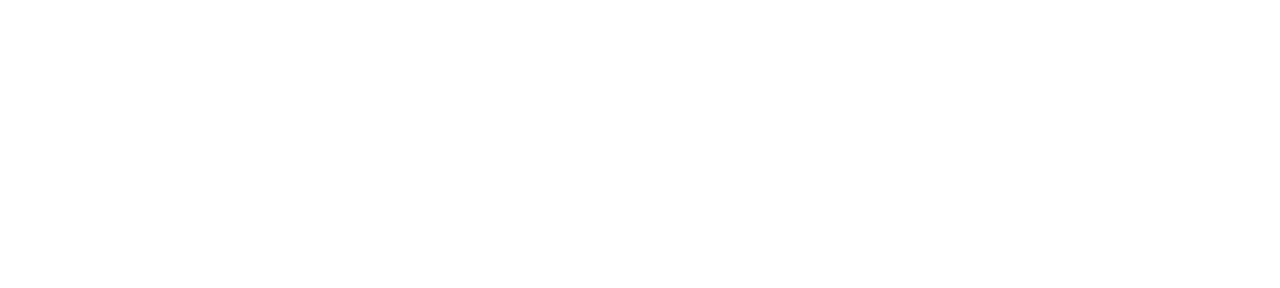
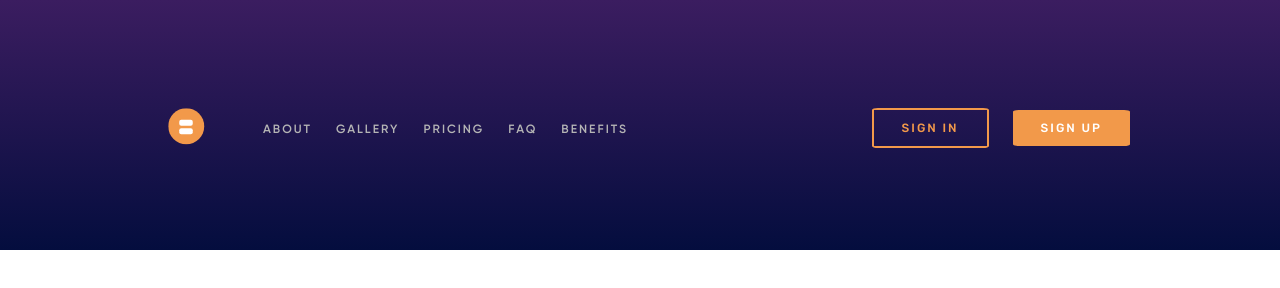
Before and after one commit to GrigoryMem/DC-Company, a plain HTML site: page index.html in a window 1280 px wide. Drawn offline with Linux system fonts and the light colour scheme.

Commit message:
1.header

```diff
--- a/assets/styles/styles.css
+++ b/assets/styles/styles.css
@@ -1,8 +1,42 @@
 body{
     margin: 0;
+    font-family:Gilroy,sans-serif;
+    font-size: 15px;
+    line-height: 1.6;
+    color:#B5B5B5;
+    font-size:14px;
+
+
+
+}
+
+*,
+*:before,
+*:after{
+box-sizing: border-box;
+}
+
+h1,h2,h3,h4,h5,h6{
+    margin:0;
+}
+
+button {
+    padding: 0;
+    border: none;
+    font: inherit;
+    color: inherit;
+    background-color: transparent;
 }
 
 
+.container{
+    width: 100%;
+    max-width: 1440px;
+    padding:0 150px;
+    margin:0 auto;
+
+
+}
 
 .text{
     font-family:Gilroy;
@@ -10,9 +44,156 @@ body{
 }
 
 
+/*  Header  */
+
+
+.header{
+    position: absolute;
+    top:0;
+    left: 0;
+    right: 0;
+    z-index: 1000;
+    width: 100%;
+    padding-top: 90px;
+    padding-bottom:144px;
+
+}
+
+
+
+
+.header__inner{
+    display:flex;
+    position: relative;
+    align-items: center;
+
+    justify-content: space-between;
+}
+
+.header__left{
+    display: flex;
+    align-items: center;
+
+
+
+
+}
+
+
+
+.header__logo{
+    cursor: pointer;
+
+
+}
+
+
+.nav{
+  margin-left:40px;
+}
+
+
+
+.header__svg{
+
+   background-color:transparent;
+    transform: scale(0.5);
+}
+
+.header__btn{
+
+    line-height: 20px;
+    font-size:12px;
+    font-weight: 500;
+    text-transform: uppercase;
+    font-family: 'Rubik', sans-serif;
+    letter-spacing: 2px;
+    border-radius: 5%;
+    padding: 8px 28px;
+    transition: background-color .2s linear;
+    transition: color .2s linear;
+
+}
+
+.sign__up{
+    color:#fff;
+    background-color:#F2994A ;
+    transition: background-color .2s ease-out;
+    transition: color .2s ease-out;
+}
+
+
+
+.sign__in{
+    color:#F2994A;
+    background-color:transparent;
+    border:2px solid #F2994A;
+    margin-right: 20px;
+    transition: background-color .2s ease-out;
+    transition: color .2s ease-out;
+}
+
+
+
+
+.sign__in:hover,.sign__up:hover{
+    background-color:#fff;
+   color:#F2994A;
+   border:none;
+   transition: background-color .4s ease;
+    transition: color .4s ease;
+}
+
+/*  Nav header  */
+
+
+.nav__link{
+    color:#B5B5B5;
+    font-weight: 700;
+    font-family:Gilroy,sans-serif;
+    font-size: 12px;
+    text-transform: uppercase;
+    text-decoration: none;
+    margin-right: 20px;
+    transition: color .9s ease-out;
+    letter-spacing: 2px;
+}
+
+.nav__link:hover{
+    color:yellow;
+
+}
+
+
+
+
+
+
+
+
+
+
+
+
+
+/*  Intro  */
+
+
+.intro{
+
+    position: relative;
+    background-color:#040D3E;
+    background:linear-gradient(to bottom, #3B1D60,#040D3E);
+    padding-top:250px;
+}
+
+
+
+
+
 
 /* font-family: 'Inter', sans-serif;
 font-family: 'Montserrat', sans-serif;
 font-family: 'Open Sans', sans-serif;
 font-family: 'Rubik', sans-serif;
-font-family:Gilroy;*/
+font-family:Gilroy,sans-serif;*/
--- a/index.html
+++ b/index.html
@@ -15,9 +15,47 @@
 
     <header class="header">
         <div class="container">
+            <div class="header__inner">
+                <div class="header__left">
+                    <div class="header__logo">
+                        <svg class="header__svg" width="73" height="73">
+                            <circle r="36" cx="36" cy="36"
+                              fill=#F2994A stroke="" stroke-width="5"
+                            />
+                             <rect x="22" y="23" width="27" height="12" rx="4"
+                              fill=#ffffff stroke="" stroke-width=""
+                            />
+                            <rect x="22" y="40" width="27" height="12" rx="4"
+                              fill=#ffffff stroke="" stroke-width=""
+                            />
+                            </svg>
+                        </div>
+                          <nav class="nav">
+                              <a href="#" class="nav__link">About</a>
+                              <a href="#" class="nav__link">Gallery</a>
+                              <a href="#" class="nav__link">Pricing</a>
+                              <a href="#" class="nav__link">Faq</a>
+                              <a href="#" class="nav__link">Benefits</a>
+
+                          </nav>
+                </div>
+                <div class="header__right">
+                    <button class="header__btn sign__in">Sign in</button>
+                    <button class="header__btn sign__up">Sign up</button>
+                </div>
+
+
+
+            </div>
+        </div>
+    </header>
+    <div class="page">
+        <div class="intro">
 
         </div>
-    </header>
+
+
+    </div>
 
 </body>
 </html>
```
Also changed, not shown: assets/images/header/Frame.png (added), assets/images/header/Shape.svg (added), assets/images/header/sq.svg (added).
